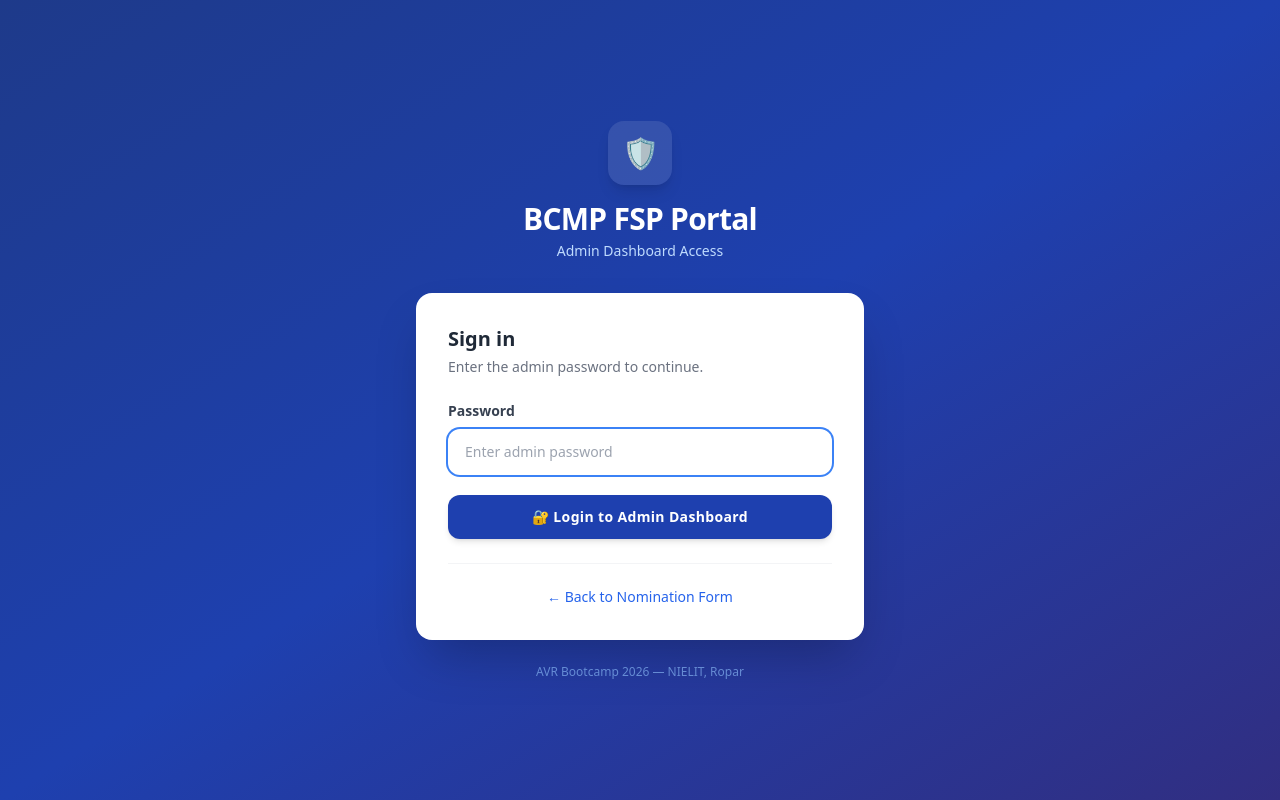
After one commit to ravikantmahi/BCMP-FSP-Portal, a Flask app: page /admin/login in a window 1280 px wide. The commit adds this page. Run offline with Flask 3, Linux system fonts and the light colour scheme; some libraries are stand-ins or nearby versions.

Commit message:
Fix PDF download error + add admin password login + logout button

```diff
--- a/app.py
+++ b/app.py
@@ -4,7 +4,8 @@ import re
 import tempfile
 import zipfile
 from datetime import datetime
-from flask import Flask, render_template, request, jsonify, send_file
+from flask import Flask, render_template, request, jsonify, send_file, session, redirect, url_for
+
 import requests
 from pypdf import PdfWriter
 from PIL import Image
@@ -33,6 +34,12 @@ if not os.path.exists(TEMPLATE_DOCX_PATH):
         TEMPLATE_DOCX_PATH = alt_path
 
 app = Flask(__name__, template_folder=TEMPLATE_DIR)
+
+# ==========================================
+# Auth / Session Config
+# ==========================================
+app.secret_key = os.environ.get('SECRET_KEY', 'bcmp-fsp-2026-secret-key-x9z')
+ADMIN_PASSWORD = os.environ.get('ADMIN_PASSWORD', 'bcmp@admin2026')
 
 # Google Apps Script Web App URL (Database + Drive Backend)
 GAS_URL = "https://script.google.com/macros/s/AKfycbwO6x6NlvJG1l5jYp10l_SVryeXuExp5-c61GoPiIbyQpx7vsAqsq_lfTOpKbgl0TWO/exec"
@@ -168,11 +175,11 @@ def build_candidate_context(candidate):
     status_full = f"Pursuing ({course_year})" if (status == 'Pursuing' and course_year and course_year != 'N/A') else status
 
     cat_raw = get_prop(candidate, 'category').lower()
-    cat_student = '✓ ' if any(kw in cat_raw for kw in ["career aspirant", "student"]) else ''
-    cat_seeker = '✓ ' if any(kw in cat_raw for kw in ["employment seeker", "passed out"]) else ''
-    cat_non_it = '✓ ' if any(kw in cat_raw for kw in ["non-it"]) else ''
-    cat_it = '✓ ' if any(kw in cat_raw for kw in ["it employee", "it/pse", "it & non-it", "it &non-it"]) else ''
-    cat_pse = '✓ ' if any(kw in cat_raw for kw in ["pse employee"]) else ''
+    cat_student = '\u2713 ' if any(kw in cat_raw for kw in ["career aspirant", "student"]) else ''
+    cat_seeker = '\u2713 ' if any(kw in cat_raw for kw in ["employment seeker", "passed out"]) else ''
+    cat_non_it = '\u2713 ' if any(kw in cat_raw for kw in ["non-it"]) else ''
+    cat_it = '\u2713 ' if any(kw in cat_raw for kw in ["it employee", "it/pse", "it & non-it", "it &non-it"]) else ''
+    cat_pse = '\u2713 ' if any(kw in cat_raw for kw in ["pse employee"]) else ''
 
     prev_fsp = get_prop(candidate, 'prevfsp', 'prev_fsp') or 'No'
     prev_fsp_details = get_prop(candidate, 'prevfspdetails', 'prev_fsp_details')
@@ -247,7 +254,9 @@ def convert_docx_file_to_pdf(docx_path, pdf_path, word_app=None):
         pythoncom.CoUninitialize()
 
 def generate_fallback_pdf(candidate) -> bytes:
-    """Fallback generator using ReportLab when Word COM is unavailable."""
+    """Fallback generator using ReportLab when Word COM is unavailable.
+    Uses ASCII-safe tick mark [*] so Helvetica renders correctly on Linux/Render.
+    """
     ctx = build_candidate_context(candidate)
     buf = io.BytesIO()
     c = canvas.Canvas(buf, pagesize=A4)
@@ -277,14 +286,18 @@ def generate_fallback_pdf(candidate) -> bytes:
     for row_key, value in simple_fields.items():
         if row_key in ROW_Y_FRACTIONS:
             y = frac_to_rl_y(ROW_Y_FRACTIONS[row_key])
-            c.drawString(FIELD_X, y, str(value))
+            # Encode to latin-1 safe string (strip unsupported chars)
+            safe_val = str(value).encode('latin-1', errors='replace').decode('latin-1')
+            c.drawString(FIELD_X, y, safe_val)
 
     c.drawString(FIELD_X, frac_to_rl_y(0.722), f"2. {ctx['prev_fsp_2']}")
 
+    # Category checkboxes — use ASCII "[*]" tick for Helvetica compatibility
     cat_checks = [ctx['cat_student'], ctx['cat_seeker'], ctx['cat_non_it'], ctx['cat_it'], ctx['cat_pse']]
     for i, (label, tick) in enumerate(zip(CATEGORY_LABELS, cat_checks)):
         y = frac_to_rl_y(CATEGORY_Y_FRACTIONS[i])
-        mark = "✓ " if (tick and '✓' in tick) else "   "
+        # tick is '✓ ' if matched, '' if not — check if it's non-empty
+        mark = "[*] " if tick and tick.strip() else "[ ] "
         c.drawString(FIELD_X, y, f"{mark}{label}")
 
     c.save()
@@ -308,12 +321,43 @@ def generate_filled_pdf(candidate) -> bytes:
         print(f"[PDF Generation] Word template export error ({e}). Using ReportLab fallback.")
         return generate_fallback_pdf(candidate)
 
+# ==========================================
+# Auth helpers
+# ==========================================
+def is_admin_logged_in():
+    return session.get('admin_logged_in') is True
+
+# ==========================================
+# Routes — Public
+# ==========================================
 @app.route('/')
 def home():
     return render_template('index.html')
 
+# ==========================================
+# Routes — Admin Auth
+# ==========================================
+@app.route('/admin/login', methods=['GET', 'POST'])
+def admin_login():
+    error = None
+    if request.method == 'POST':
+        pwd = request.form.get('password', '')
+        if pwd == ADMIN_PASSWORD:
+            session['admin_logged_in'] = True
+            return redirect(url_for('admin_page'))
+        else:
+            error = "Incorrect password. Please try again."
+    return render_template('admin_login.html', error=error)
+
+@app.route('/admin/logout')
+def admin_logout():
+    session.pop('admin_logged_in', None)
+    return redirect(url_for('admin_login'))
+
 @app.route('/admin')
 def admin_page():
+    if not is_admin_logged_in():
+        return redirect(url_for('admin_login'))
     return render_template('admin.html')
 
 _CACHED_CANDIDATE_COUNT = 0
@@ -338,12 +382,11 @@ def api_submit():
                 _CACHED_CANDIDATE_COUNT += 1
                 cand_idx = _CACHED_CANDIDATE_COUNT
 
-        # 2. Rename uploaded ID document to: {index}_{candidate_name}.{ext}
+        # 2. Rename uploaded ID document to: {index}_{candidate_name}.pdf
         orig_filename = payload.get('fileName', '')
         cand_name = payload.get('name', '').strip()
 
         if orig_filename and cand_name:
-            # Enforce .pdf extension for Drive upload
             safe_name = re.sub(r'[\\/*?:"<>|]', '', cand_name).strip()
             safe_name = " ".join(safe_name.split())
             if not safe_name:
@@ -357,7 +400,6 @@ def api_submit():
 
         res = requests.post(GAS_URL, json=payload, headers={'Content-Type': 'text/plain;charset=utf-8'}, timeout=60)
 
-        # If successfully submitted, increment cached count
         if cand_idx is not None:
             _CACHED_CANDIDATE_COUNT = cand_idx
 
@@ -368,6 +410,8 @@ def api_submit():
 @app.route('/api/candidates', methods=['GET'])
 def api_candidates():
     global _CACHED_CANDIDATE_COUNT
+    if not is_admin_logged_in():
+        return jsonify({'error': 'Unauthorized'}), 401
     try:
         res = requests.get(GAS_URL, timeout=30)
         raw_data = res.json()
@@ -381,6 +425,8 @@ def api_candidates():
 
 @app.route('/api/download-single/<int:idx>', methods=['GET'])
 def download_single(idx):
+    if not is_admin_logged_in():
+        return redirect(url_for('admin_login'))
     try:
         res = requests.get(GAS_URL, timeout=30)
         candidates = normalize_candidates(res.json())
@@ -399,6 +445,8 @@ def download_single(idx):
 
 @app.route('/api/download-single-docx/<int:idx>', methods=['GET'])
 def download_single_docx(idx):
+    if not is_admin_logged_in():
+        return redirect(url_for('admin_login'))
     try:
         res = requests.get(GAS_URL, timeout=30)
         candidates = normalize_candidates(res.json())
@@ -426,6 +474,8 @@ def download_single_docx(idx):
 
 @app.route('/api/download-merged', methods=['GET'])
 def download_merged():
+    if not is_admin_logged_in():
+        return redirect(url_for('admin_login'))
     year = request.args.get('year', 'All')
     try:
         res = requests.get(GAS_URL, timeout=30)
@@ -489,6 +539,8 @@ def download_merged():
 
 @app.route('/api/download-zip', methods=['GET'])
 def download_zip():
+    if not is_admin_logged_in():
+        return redirect(url_for('admin_login'))
     year = request.args.get('year', 'All')
     try:
         res = requests.get(GAS_URL, timeout=30)
--- a/templates/admin.html
+++ b/templates/admin.html
@@ -24,6 +24,10 @@
                     class="bg-gray-100 hover:bg-gray-200 px-5 py-2.5 rounded-lg font-semibold text-sm shadow-sm transition-colors">
                     ↻ Refresh Sheet Data
                 </button>
+                <a href="/admin/logout"
+                    class="bg-red-50 hover:bg-red-600 hover:text-white text-red-600 border border-red-200 font-semibold px-4 py-2.5 rounded-lg text-sm shadow-sm transition-all">
+                    🔓 Logout
+                </a>
             </div>
         </div>
 
--- /dev/null
+++ b/templates/admin_login.html
@@ -0,0 +1,67 @@
+<!DOCTYPE html>
+<html lang="en">
+<head>
+    <meta charset="UTF-8">
+    <meta name="viewport" content="width=device-width, initial-scale=1.0">
+    <title>Admin Login — BCMP FSP Portal</title>
+    <script src="https://cdn.tailwindcss.com"></script>
+</head>
+<body class="min-h-screen bg-gradient-to-br from-blue-900 via-blue-800 to-indigo-900 flex items-center justify-center px-4">
+
+    <div class="w-full max-w-md">
+
+        <!-- Logo / Branding -->
+        <div class="text-center mb-8">
+            <div class="inline-flex items-center justify-center w-16 h-16 bg-white/10 rounded-2xl mb-4 shadow-lg">
+                <span class="text-3xl">🛡️</span>
+            </div>
+            <h1 class="text-3xl font-extrabold text-white tracking-tight">BCMP FSP Portal</h1>
+            <p class="text-blue-200 mt-1 text-sm">Admin Dashboard Access</p>
+        </div>
+
+        <!-- Login Card -->
+        <div class="bg-white rounded-2xl shadow-2xl p-8">
+            <h2 class="text-xl font-bold text-gray-800 mb-1">Sign in</h2>
+            <p class="text-gray-500 text-sm mb-6">Enter the admin password to continue.</p>
+
+            {% if error %}
+            <div class="flex items-center gap-2 bg-red-50 border border-red-200 text-red-700 rounded-xl px-4 py-3 mb-5 text-sm font-medium">
+                <span>⚠️</span>
+                <span>{{ error }}</span>
+            </div>
+            {% endif %}
+
+            <form method="POST" action="/admin/login" autocomplete="off">
+                <div class="mb-5">
+                    <label for="password" class="block text-sm font-semibold text-gray-700 mb-2">Password</label>
+                    <input
+                        type="password"
+                        id="password"
+                        name="password"
+                        placeholder="Enter admin password"
+                        required
+                        autofocus
+                        class="w-full px-4 py-3 border border-gray-200 rounded-xl focus:outline-none focus:ring-2 focus:ring-blue-500 focus:border-transparent text-gray-800 text-sm transition-all shadow-sm"
+                    />
+                </div>
+
+                <button
+                    type="submit"
+                    class="w-full bg-blue-800 hover:bg-blue-900 text-white font-bold py-3 px-6 rounded-xl shadow-md transition-all text-sm tracking-wide"
+                >
+                    🔐 Login to Admin Dashboard
+                </button>
+            </form>
+
+            <div class="mt-6 pt-5 border-t border-gray-100 text-center">
+                <a href="/" class="text-blue-600 hover:underline text-sm font-medium">← Back to Nomination Form</a>
+            </div>
+        </div>
+
+        <p class="text-center text-blue-300/60 text-xs mt-6">
+            AVR Bootcamp 2026 &mdash; NIELIT, Ropar
+        </p>
+    </div>
+
+</body>
+</html>
```
Also changed, not shown: render.yaml (line endings or trailing spaces), 2 other files.
